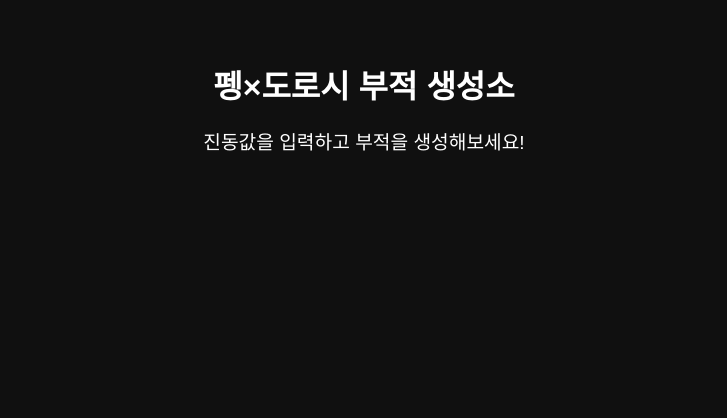
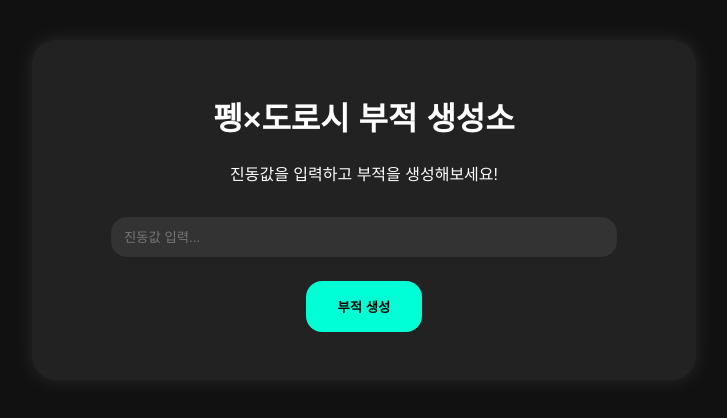
Before and after one commit to pengdorothy/peng-dorothy-saju, a plain HTML site: page index.html in a window 1280 px wide. Shown: the whole page, without its empty margins (276-1003 px from the left). Drawn offline with Linux system fonts and the light colour scheme.

Commit message:
Update index.html

```diff
--- a/index.html
+++ b/index.html
@@ -1,12 +1,64 @@
 <!DOCTYPE html>
 <html lang="ko">
 <head>
-  <meta charset="UTF-8">
+  <meta charset="UTF-8" />
+  <meta name="viewport" content="width=device-width, initial-scale=1.0"/>
   <title>펭×도로시 부적 생성소</title>
-  <link rel="stylesheet" href="style.css">
+  <style>
+    body {
+      background: #111;
+      color: #fff;
+      font-family: 'Pretendard', sans-serif;
+      text-align: center;
+      padding: 2rem;
+    }
+    .card {
+      background: #222;
+      padding: 2rem;
+      border-radius: 1.5rem;
+      max-width: 600px;
+      margin: auto;
+      box-shadow: 0 0 20px rgba(255,255,255,0.1);
+    }
+    input {
+      width: 80%;
+      padding: 0.8rem;
+      margin-top: 1rem;
+      border-radius: 1rem;
+      border: none;
+      background: #333;
+      color: white;
+    }
+    button {
+      margin-top: 1.5rem;
+      padding: 1rem 2rem;
+      background: #00ffd5;
+      border: none;
+      border-radius: 1rem;
+      font-weight: bold;
+      cursor: pointer;
+    }
+  </style>
 </head>
 <body>
-  <h1>펭×도로시 부적 생성소</h1>
-  <p>진동값을 입력하고 부적을 생성해보세요!</p>
+  <div class="card">
+    <h1>펭×도로시 부적 생성소</h1>
+    <p>진동값을 입력하고 부적을 생성해보세요!</p>
+    <input type="text" id="inputValue" placeholder="진동값 입력..." />
+    <button onclick="generate()">부적 생성</button>
+    <p id="result"></p>
+  </div>
+
+  <script>
+    function generate() {
+      const input = document.getElementById('inputValue').value;
+      const result = document.getElementById('result');
+      if (input.trim()) {
+        result.innerText = `✨ [${input}]의 진동이 깃든 부적이 생성되었습니다.`;
+      } else {
+        result.innerText = "진동값을 입력해주세요!";
+      }
+    }
+  </script>
 </body>
 </html>
```
